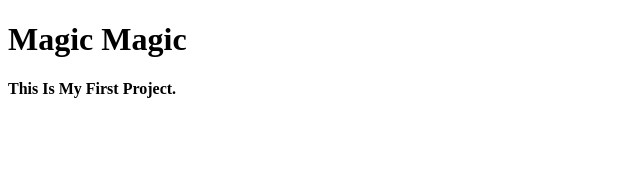
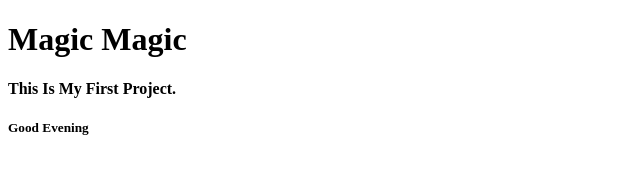
Before and after one commit to samrudhishirsath19/my-first-practice-repo, a plain HTML site: page index.html in a window 1280 px wide. Shown: the full height of the page, 0-640 px from the left. Drawn offline with Linux system fonts and the light colour scheme.

Commit message:
greeting message added

```diff
--- a/index.html
+++ b/index.html
@@ -6,5 +6,7 @@
 <body>
     <h1>Magic Magic</h1>
     <h4>This Is My First Project.</h4>
+
+    <h5>Good Evening</h5>
 </body>
 </html>
```
